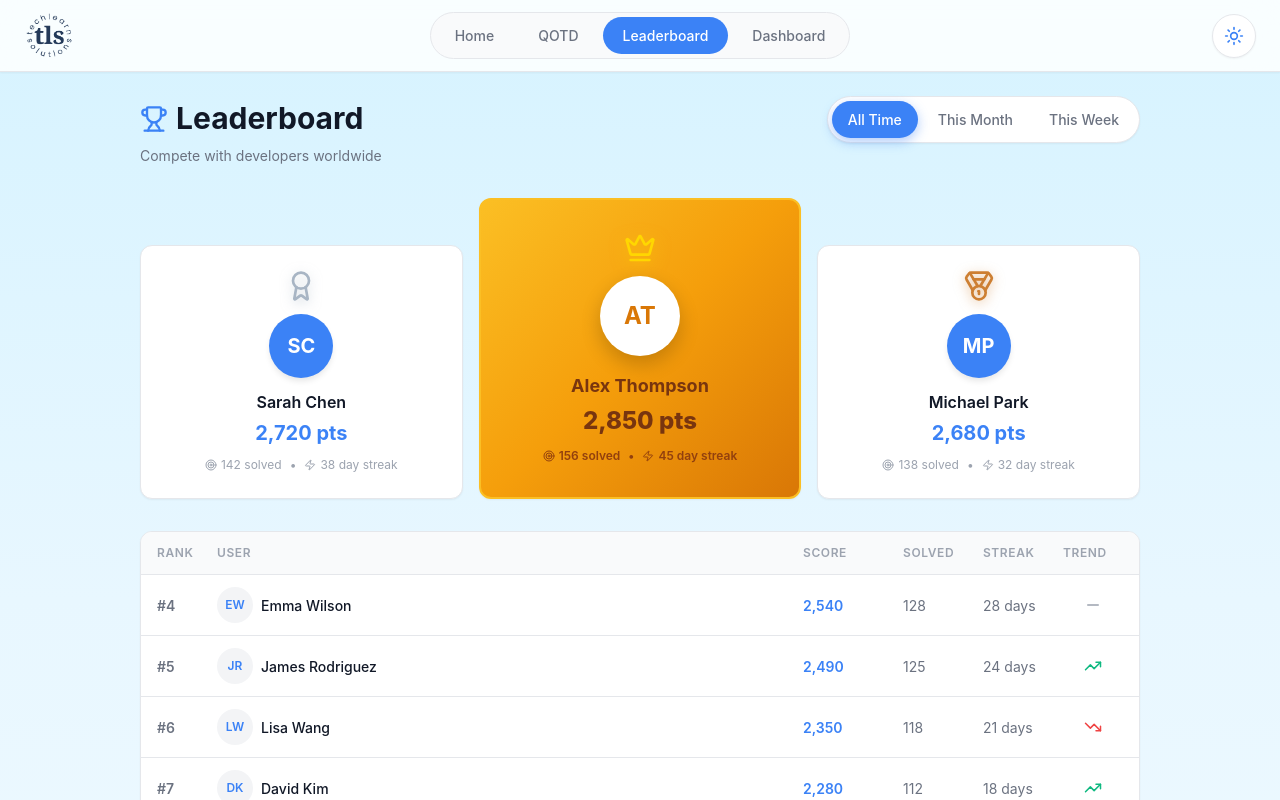
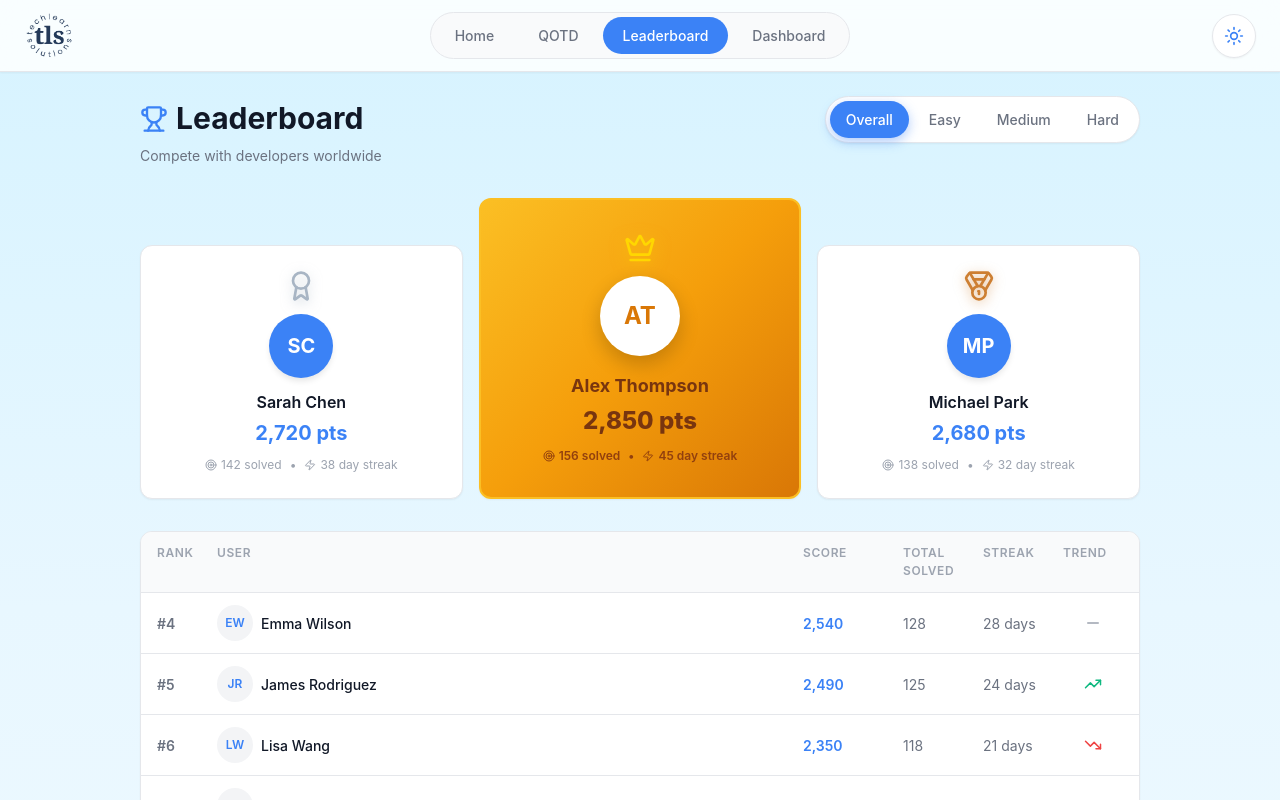
Before and after one commit to CodexManvik/QOTD-Prototype, a React (Vite) app in the folder Client/: page /leaderboard in a window 1280 px wide. Shown: the top 800 px of the page. Built offline with nearby package versions, Linux system fonts and the light colour scheme; no server answers.

Commit message:
created readme and updated leaderboard based on difficulty

```diff
--- a/Client/src/pages/Leaderboard.jsx
+++ b/Client/src/pages/Leaderboard.jsx
@@ -1,4 +1,4 @@
-import { useState } from 'react';
+import { useState, useEffect } from 'react';
 import {
     Trophy,
     Crown,
@@ -12,21 +12,114 @@ import {
 } from 'lucide-react';
 import './Leaderboard.css';
 
+// API base URL - change this for production
+const API_BASE = 'http://localhost:3000/api';
+
 export default function Leaderboard() {
-    const [filter, setFilter] = useState('alltime');
+    const [filter, setFilter] = useState('all');
+    const [leaderboardData, setLeaderboardData] = useState([]);
+    const [loading, setLoading] = useState(false);
+    const [error, setError] = useState(null);
 
-    const leaderboardData = [
-        { rank: 1, name: 'Alex Thompson', score: 2850, solved: 156, streak: 45, change: 'up' },
-        { rank: 2, name: 'Sarah Chen', score: 2720, solved: 142, streak: 38, change: 'up' },
-        { rank: 3, name: 'Michael Park', score: 2680, solved: 138, streak: 32, change: 'down' },
-        { rank: 4, name: 'Emma Wilson', score: 2540, solved: 128, streak: 28, change: 'same' },
-        { rank: 5, name: 'James Rodriguez', score: 2490, solved: 125, streak: 24, change: 'up' },
-        { rank: 6, name: 'Lisa Wang', score: 2350, solved: 118, streak: 21, change: 'down' },
-        { rank: 7, name: 'David Kim', score: 2280, solved: 112, streak: 18, change: 'up' },
-        { rank: 8, name: 'Nina Patel', score: 2150, solved: 105, streak: 15, change: 'same' },
-        { rank: 9, name: 'Chris Anderson', score: 2080, solved: 98, streak: 12, change: 'down' },
-        { rank: 10, name: 'Maria Garcia', score: 1950, solved: 92, streak: 10, change: 'up' },
-    ];
+    // Mock data fallback when API is not available
+    const mockData = {
+        all: [
+            { rank: 1, name: 'Alex Thompson', score: 2850, easy: 56, medium: 72, hard: 28, streak: 45, change: 'up' },
+            { rank: 2, name: 'Sarah Chen', score: 2720, easy: 48, medium: 65, hard: 29, streak: 38, change: 'up' },
+            { rank: 3, name: 'Michael Park', score: 2680, easy: 52, medium: 60, hard: 26, streak: 32, change: 'down' },
+            { rank: 4, name: 'Emma Wilson', score: 2540, easy: 45, medium: 58, hard: 25, streak: 28, change: 'same' },
+            { rank: 5, name: 'James Rodriguez', score: 2490, easy: 50, medium: 55, hard: 20, streak: 24, change: 'up' },
+            { rank: 6, name: 'Lisa Wang', score: 2350, easy: 42, medium: 52, hard: 24, streak: 21, change: 'down' },
+            { rank: 7, name: 'David Kim', score: 2280, easy: 48, medium: 45, hard: 19, streak: 18, change: 'up' },
+            { rank: 8, name: 'Nina Patel', score: 2150, easy: 40, medium: 48, hard: 17, streak: 15, change: 'same' },
+            { rank: 9, name: 'Chris Anderson', score: 2080, easy: 38, medium: 42, hard: 18, streak: 12, change: 'down' },
+            { rank: 10, name: 'Maria Garcia', score: 1950, easy: 35, medium: 40, hard: 17, streak: 10, change: 'up' },
+        ],
+        easy: [
+            { rank: 1, name: 'Alex Thompson', score: 560, solved: 56, streak: 45, change: 'up' },
+            { rank: 2, name: 'Michael Park', score: 520, solved: 52, streak: 32, change: 'up' },
+            { rank: 3, name: 'James Rodriguez', score: 500, solved: 50, streak: 24, change: 'same' },
+            { rank: 4, name: 'Sarah Chen', score: 480, solved: 48, streak: 38, change: 'down' },
+            { rank: 5, name: 'David Kim', score: 480, solved: 48, streak: 18, change: 'up' },
+            { rank: 6, name: 'Emma Wilson', score: 450, solved: 45, streak: 28, change: 'same' },
+            { rank: 7, name: 'Lisa Wang', score: 420, solved: 42, streak: 21, change: 'down' },
+            { rank: 8, name: 'Nina Patel', score: 400, solved: 40, streak: 15, change: 'up' },
+            { rank: 9, name: 'Chris Anderson', score: 380, solved: 38, streak: 12, change: 'down' },
+            { rank: 10, name: 'Maria Garcia', score: 350, solved: 35, streak: 10, change: 'same' },
+        ],
+        medium: [
+            { rank: 1, name: 'Alex Thompson', score: 1440, solved: 72, streak: 45, change: 'up' },
+            { rank: 2, name: 'Sarah Chen', score: 1300, solved: 65, streak: 38, change: 'up' },
+            { rank: 3, name: 'Michael Park', score: 1200, solved: 60, streak: 32, change: 'same' },
+            { rank: 4, name: 'Emma Wilson', score: 1160, solved: 58, streak: 28, change: 'down' },
+            { rank: 5, name: 'James Rodriguez', score: 1100, solved: 55, streak: 24, change: 'up' },
+            { rank: 6, name: 'Lisa Wang', score: 1040, solved: 52, streak: 21, change: 'down' },
+            { rank: 7, name: 'Nina Patel', score: 960, solved: 48, streak: 15, change: 'up' },
+            { rank: 8, name: 'David Kim', score: 900, solved: 45, streak: 18, change: 'same' },
+            { rank: 9, name: 'Chris Anderson', score: 840, solved: 42, streak: 12, change: 'down' },
+            { rank: 10, name: 'Maria Garcia', score: 800, solved: 40, streak: 10, change: 'up' },
+        ],
+        hard: [
+            { rank: 1, name: 'Sarah Chen', score: 870, solved: 29, streak: 38, change: 'up' },
+            { rank: 2, name: 'Alex Thompson', score: 840, solved: 28, streak: 45, change: 'down' },
+            { rank: 3, name: 'Michael Park', score: 780, solved: 26, streak: 32, change: 'up' },
+            { rank: 4, name: 'Emma Wilson', score: 750, solved: 25, streak: 28, change: 'same' },
+            { rank: 5, name: 'Lisa Wang', score: 720, solved: 24, streak: 21, change: 'up' },
+            { rank: 6, name: 'James Rodriguez', score: 600, solved: 20, streak: 24, change: 'down' },
+            { rank: 7, name: 'David Kim', score: 570, solved: 19, streak: 18, change: 'same' },
+            { rank: 8, name: 'Chris Anderson', score: 540, solved: 18, streak: 12, change: 'up' },
+            { rank: 9, name: 'Nina Patel', score: 510, solved: 17, streak: 15, change: 'down' },
+            { rank: 10, name: 'Maria Garcia', score: 510, solved: 17, streak: 10, change: 'same' },
+        ],
+    };
+
+    // Fetch leaderboard data from API
+    useEffect(() => {
+        const fetchLeaderboard = async () => {
+            setLoading(true);
+            setError(null);
+
+            try {
+                // Map filter to API difficulty parameter
+                const difficulty = filter === 'all' ? '' : filter;
+                const url = difficulty
+                    ? `${API_BASE}/leaderboard?difficulty=${difficulty}`
+                    : `${API_BASE}/leaderboard`;
+
+                const response = await fetch(url);
+
+                if (!response.ok) {
+                    throw new Error('Failed to fetch leaderboard');
+                }
+
+                const data = await response.json();
+
+                // Transform API response to match component data structure
+                if (data && data.length > 0) {
+                    const transformed = data.map((item, index) => ({
+                        rank: index + 1,
+                        name: item.username || item._id,
+                        score: item.totalScore || 0,
+                        solved: item.solvedCount || 1,
+                        streak: item.streak || 0,
+                        change: 'same' // API doesn't track this yet
+                    }));
+                    setLeaderboardData(transformed);
+                } else {
+                    // Fall back to mock data if API returns empty
+                    setLeaderboardData(mockData[filter]);
+                }
+            } catch (err) {
+                console.warn('Using mock data:', err.message);
+                // Fall back to mock data on error
+                setLeaderboardData(mockData[filter]);
+            } finally {
+                setLoading(false);
+            }
+        };
+
+        fetchLeaderboard();
+    }, [filter]);
 
     const getInitials = (name) => name.split(' ').map(n => n[0]).join('');
 
@@ -35,6 +128,22 @@ export default function Leaderboard() {
         if (rank === 2) return <Award className="rank-icon silver" />;
         if (rank === 3) return <Medal className="rank-icon bronze" />;
         return null;
+    };
+
+    const getSolvedCount = (user) => {
+        if (filter === 'all' && user.easy !== undefined) {
+            return user.easy + user.medium + user.hard;
+        }
+        return user.solved || 0;
+    };
+
+    const getDifficultyLabel = () => {
+        switch (filter) {
+            case 'easy': return 'Easy';
+            case 'medium': return 'Medium';
+            case 'hard': return 'Hard';
+            default: return 'Total';
+        }
     };
 
     return (
@@ -52,14 +161,16 @@ export default function Leaderboard() {
                     </div>
                     <div className="filter-tabs">
                         {[
-                            { key: 'alltime', label: 'All Time' },
-                            { key: 'thismonth', label: 'This Month' },
-                            { key: 'thisweek', label: 'This Week' }
+                            { key: 'all', label: 'Overall' },
+                            { key: 'easy', label: 'Easy' },
+                            { key: 'medium', label: 'Medium' },
+                            { key: 'hard', label: 'Hard' }
                         ].map((tab) => (
                             <button
                                 key={tab.key}
                                 className={filter === tab.key ? 'active' : ''}
                                 onClick={() => setFilter(tab.key)}
+                                disabled={loading}
                             >
                                 {tab.label}
                             </button>
@@ -67,7 +178,22 @@ export default function Leaderboard() {
                     </div>
                 </div>
 
+                {/* Loading State */}
+                {loading && (
+                    <div className="loading-state">
+                        <p>Loading leaderboard...</p>
+                    </div>
+                )}
+
+                {/* Error State */}
+                {error && (
+                    <div className="error-state">
+                        <p>{error}</p>
+                    </div>
+                )}
+
                 {/* Top 3 Podium */}
+                {!loading && leaderboardData.length > 0 && (
                     <div className="top-three">
                         {leaderboardData.slice(0, 3).map((user) => (
                             <div key={user.rank} className={`podium-card rank-${user.rank}`}>
@@ -80,21 +206,23 @@ export default function Leaderboard() {
                                 <div className="podium-name">{user.name}</div>
                                 <div className="podium-score">{user.score.toLocaleString()} pts</div>
                                 <div className="podium-stats">
-                                <span><Target size={12} /> {user.solved} solved</span>
+                                    <span><Target size={12} /> {getSolvedCount(user)} solved</span>
                                     <span>•</span>
                                     <span><Zap size={12} /> {user.streak} day streak</span>
                                 </div>
                             </div>
                         ))}
                     </div>
+                )}
 
                 {/* Leaderboard Table */}
+                {!loading && leaderboardData.length > 3 && (
                     <div className="leaderboard-table">
                         <div className="table-header">
                             <span>Rank</span>
                             <span>User</span>
                             <span>Score</span>
-                        <span>Solved</span>
+                            <span>{getDifficultyLabel()} Solved</span>
                             <span>Streak</span>
                             <span>Trend</span>
                         </div>
@@ -107,7 +235,7 @@ export default function Leaderboard() {
                                     <span className="user-name">{user.name}</span>
                                 </div>
                                 <div className="col-score">{user.score.toLocaleString()}</div>
-                            <div className="col-solved">{user.solved}</div>
+                                <div className="col-solved">{getSolvedCount(user)}</div>
                                 <div className="col-streak">{user.streak} days</div>
                                 <div className={`change-icon ${user.change}`}>
                                     {user.change === 'up' && <TrendingUp size={18} />}
@@ -117,11 +245,12 @@ export default function Leaderboard() {
                             </div>
                         ))}
                     </div>
+                )}
 
                 {/* Your Rank Card */}
                 <div className="your-rank-card">
                     <div className="your-rank-info">
-                        <div className="your-rank-label">Your Rank</div>
+                        <div className="your-rank-label">Your Rank ({getDifficultyLabel()})</div>
                         <div className="your-rank-value">#156</div>
                         <div className="your-rank-score">1,245 points</div>
                     </div>
```
Also changed, not shown: 1 other file (tests, documents, lock files or other folders). Lines whose indentation alone changed are shown as unchanged.
